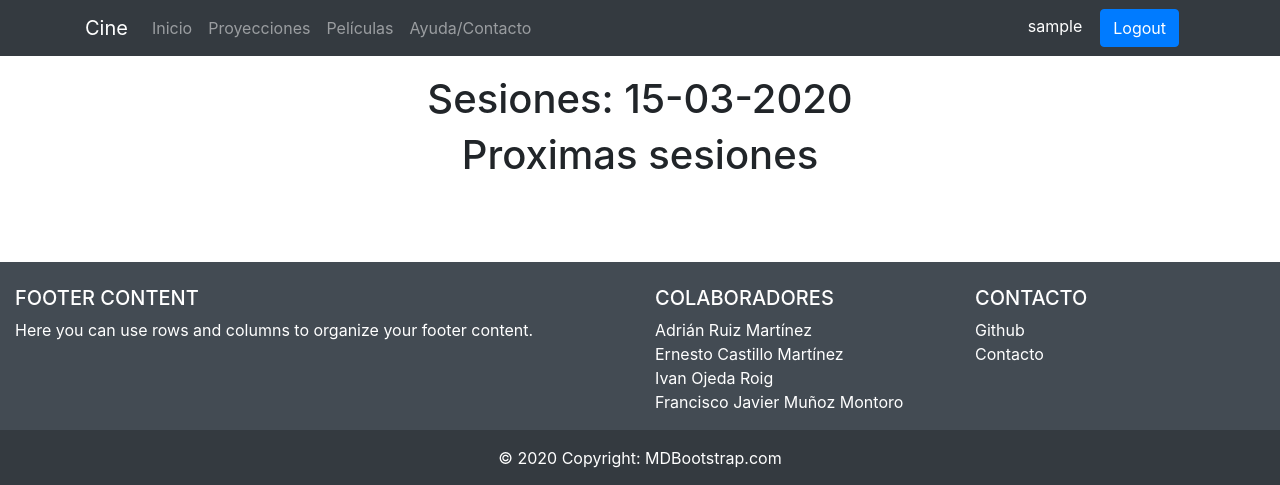
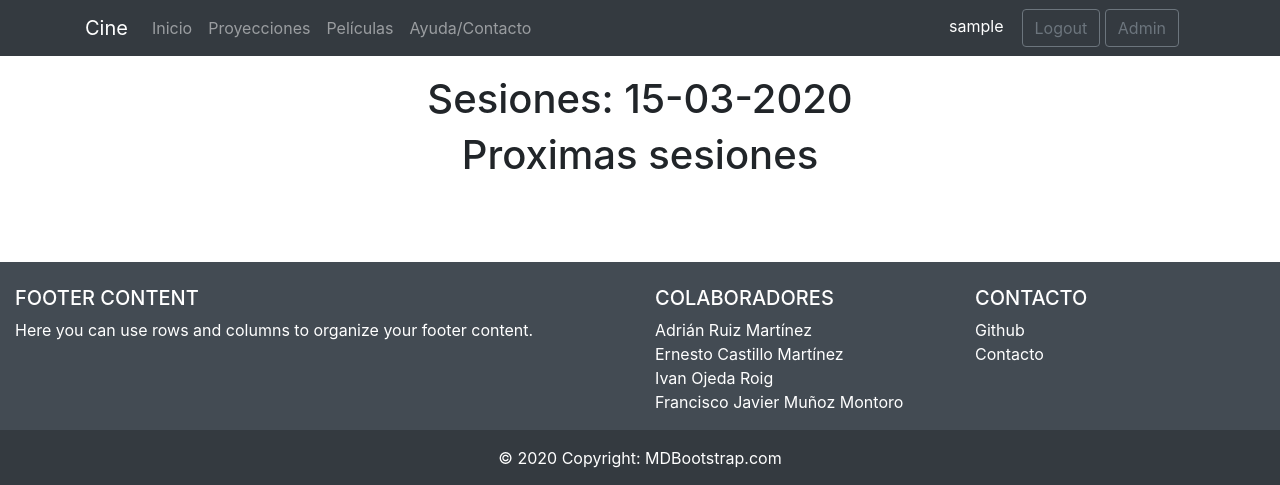
Before and after one commit to adrianruizdeveloper/ProyectoDWEC, a PHP site: page /index.php in a window 1280 px wide. Shown: the top 485 px of the page. Run offline with PHP 8.4, Linux system fonts and the light colour scheme; the visitor is signed in with stand-in values (Sample User, id 1); data that the repository does not hold is empty; some libraries are stand-ins or nearby versions.

Commit message:
Add files via upload

```diff
--- a/includes/cabecera.php
+++ b/includes/cabecera.php
@@ -39,7 +39,10 @@ function cabecera($archivo){
                     <button type="button" class="btn btn-outline-secondary" data-toggle="modal" data-target="#myModallogin">Login <span class="caret"></span></button>;
                     <button type="button" class="btn btn-outline-secondary" data-toggle="modal" data-target="#myModalregistro">Register <span class="caret"></span></button>';
                     }else{
-                        echo '<li id="n_usuario">' . $_SESSION['sess_user_name'] . '&nbsp &nbsp <a href="'.$logout.'"> <button type="button" class="btn btn-primary">Logout</button></a></li>';
+                        echo '<li id="n_usuario">' . $_SESSION['sess_user_name'] . '&nbsp &nbsp <a href="'.$logout.'"> <button type="button" class="btn btn-outline-secondary">Logout</button></a></li>&nbsp';
+                    if ($_SESSION['rol']==1){
+                        echo '<li><button class="btn btn-outline-secondary" type="button">Admin</button></li>';
+                    }
                     }?>
                 </li>
             </ul>
```
